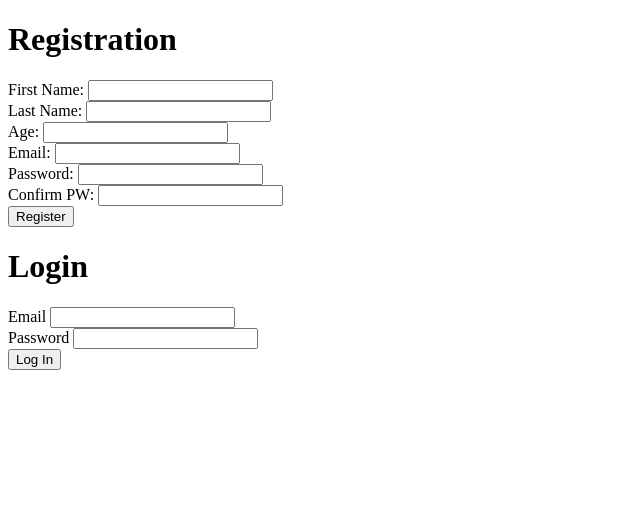
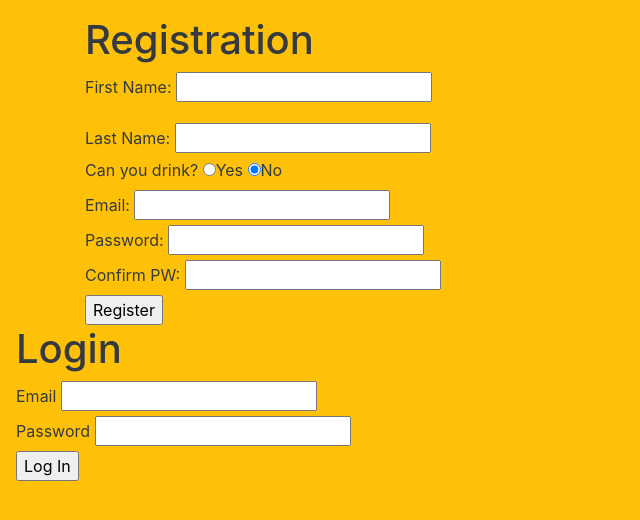
Before and after one commit to rebeccascottweiss/python_project_week, a Django app: page / in a window 1280 px wide. Shown: the top 520 px of the page, without its empty margins (0-640 px from the left). Run offline with Django 3.2, Linux system fonts and the light colour scheme; some libraries are stand-ins or nearby versions.

Commit message:
changed age in form to valid_to_drink and began using bootstrap

```diff
--- a/patron_app/models.py
+++ b/patron_app/models.py
@@ -67,8 +67,8 @@ class User(models.Model):
     valid_to_drink = models.BooleanField()
     email_address = models.CharField(max_length=255)
     password = models.CharField(max_length=255)
-    identification = models.ForeignKey(Identification, related_name="users", on_delete=models.CASCADE)
-    payments = models.ForeignKey(Payment, related_name="users", on_delete=models.CASCADE)
+    #identification = models.ForeignKey(Identification, related_name="users", on_delete=models.CASCADE)
+    #payments = models.ForeignKey(Payment, related_name="users", on_delete=models.CASCADE)
     created_at = models.DateTimeField(auto_now_add=True)
     updated_at = models.DateTimeField(auto_now=True)
     objects = Validation()
--- a/patron_app/templates/patron_home.html
+++ b/patron_app/templates/patron_home.html
@@ -7,5 +7,6 @@
 </head>
 <body>
     <h1>WOOO! You're a patron!</h1>
+    <a href="/logout">Logout</a>
 </body>
 </html>
--- a/patron_app/templates/patron_login.html
+++ b/patron_app/templates/patron_login.html
@@ -3,10 +3,15 @@
 <head>
     <meta charset="UTF-8">
     <meta name="viewport" content="width=device-width, initial-scale=1.0">
+    {% load static %}
+    <link rel="stylesheet" href="https://stackpath.bootstrapcdn.com/bootstrap/4.4.1/css/bootstrap.min.css">
+    <script src="https://code.jquery.com/jquery-3.3.1.slim.min.js" integrity="sha384-q8i/X+965DzO0rT7abK41JStQIAqVgRVzpbzo5smXKp4YfRvH+8abtTE1Pi6jizo" crossorigin="anonymous"></script>
+    <script src="://cdnjs.cloudflare.com/ajax/libs/popper.js/1.14.7/umd/popper.min.js" integrity="sha384-UO2eT0CpHqdSJQ6hJty5KVphtPhzWj9WO1clHTMGa3JDZwrnQq4sF86dIHNDz0W1copy" crossorigin="anonymous"></script>
+    <script src="://stackpath.bootstrapcdn.com/bootstrap/4.3.1/js/bootstrap.min.js" integrity="sha384-JjSmVgyd0p3pXB1rRibZUAYoIIy6OrQ6VrjIEaFf/nJGzIxFDsf4x0xIM+B07jRM" crossorigin="anonymous"></script>
     <title>Document</title>
 </head>
-<body>
-    <div class="container-left">
+<body class = "p-3 mb-2 bg-warning text-dark">
+    <div class="container">
         <h1>Registration</h1>
         {% if messages %}
             <ul class='messages'>
@@ -15,23 +20,36 @@
                 {% endfor %}
             </ul>
         {% endif %}
-        <form action="/register" method="POST">
+        <form action="/register" method="POST" class="">
             {% csrf_token %}
+            <div class="form-group">
                 <label for="first_name">First Name:</label>
-            <input type="text" name="first_name" id="first_name"><br>
+                <input type="text" name="first_name" id="first_name">
+            </div>
+            <div>
                 <label for="last_name">Last Name:</label>
-            <input type="text" name="last_name" id="last_name"><br>
-            <label for="age">Age:</label>
-            <input type="number" name="age" id="age"><br>
+                <input type="text" name="last_name" id="last_name">
+            </div>
+            <div>
+                <label for="valid_to_drink">Can you drink?</label>
+                <input type="radio" name="valid_to_drink" id="valid_to_drink" value="True">Yes</option>
+                <input type="radio" name="valid_to_drink" id="valid_to_drink" value="False" checked>No</option>
+            </div>
+            <div>
                 <label for="email_address">Email:</label>
-            <input type="text" name="email_address" id="email_address"><br>
-            <!-- <label for="b_day">Birthday</label>
-            <input type="date" name="b_day" id="b_day"><br> -->
+                <input type="text" name="email_address" id="email_address">
+            </div>
+            <div>
                 <label for="password">Password:</label>
-            <input type="password" name="password" id="password"><br>
+                <input type="password" name="password" id="password">
+            </div>
+            <div>
                 <label for="confirm_pw">Confirm PW:</label>
-            <input type="password" name="confirm_pw" id="confirm_pw"><br>
+                <input type="password" name="confirm_pw" id="confirm_pw">
+            </div>
+            <div>
                 <input type="submit" value="Register">
+            </div>
         </form>
     </div>
     <div class="container-right">
@@ -52,5 +70,6 @@
             <input type="submit" value="Log In">
         </form>
     </div>
+
 </body>
 </html>
--- a/patron_app/urls.py
+++ b/patron_app/urls.py
@@ -5,4 +5,5 @@ urlpatterns = [
     path('', views.home),
     path('register', views.register),
     path('login', views.login),
+    path('logout', views.logout),
 ]
--- a/patron_app/views.py
+++ b/patron_app/views.py
@@ -18,7 +18,7 @@ def register(request):
     current_patron = User.objects.create(
         first_name = request.POST['first_name'],
         last_name = request.POST['last_name'],
-        age = request.POST['age'],
+        valid_to_drink = request.POST['valid_to_drink'],
         email_address = request.POST['email_address'],
         password = bcrypt.hashpw(request.POST['password'].encode(), bcrypt.gensalt()).decode()
     )
@@ -39,3 +39,7 @@ def login(request):
         return('/')
     messages.error(request, "We don't recognize the email you entered.")
     return redirect('/')
+
+def logout(request):
+    request.session.clear()
+    return redirect('/')
```
Also changed, not shown: bar_app/views.py (line endings or trailing spaces). Lines whose indentation alone changed are shown as unchanged.
